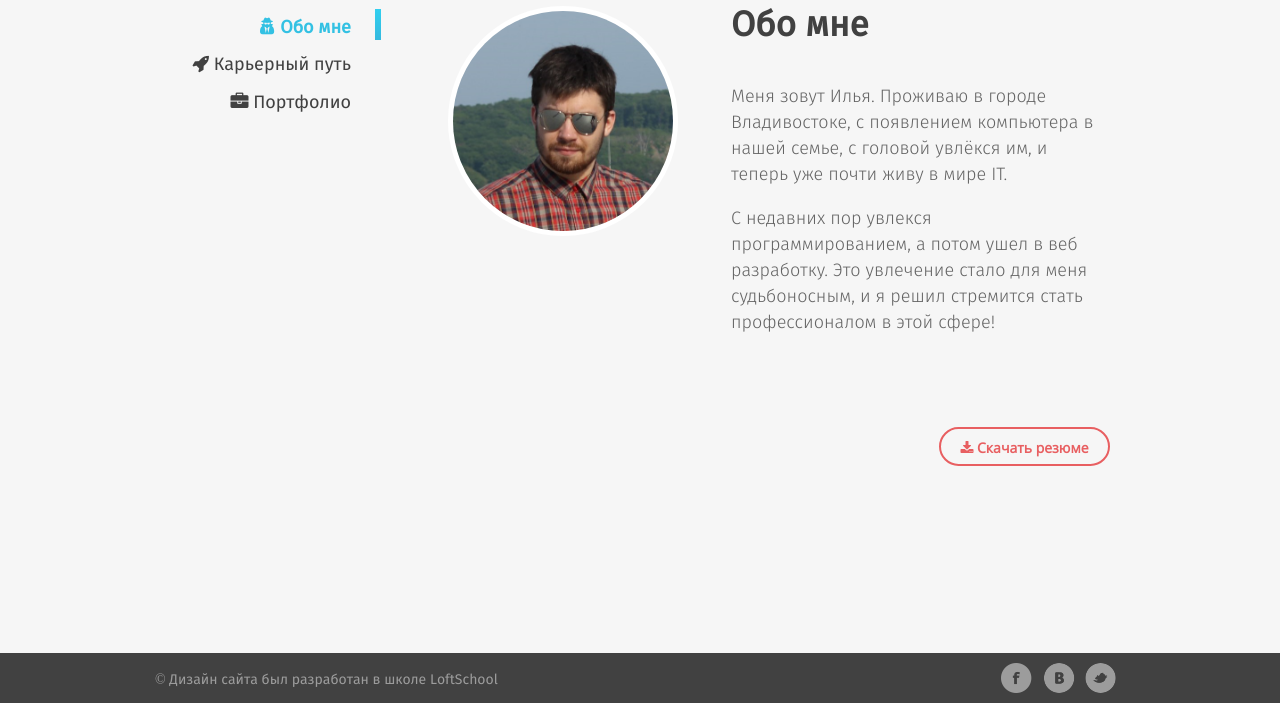
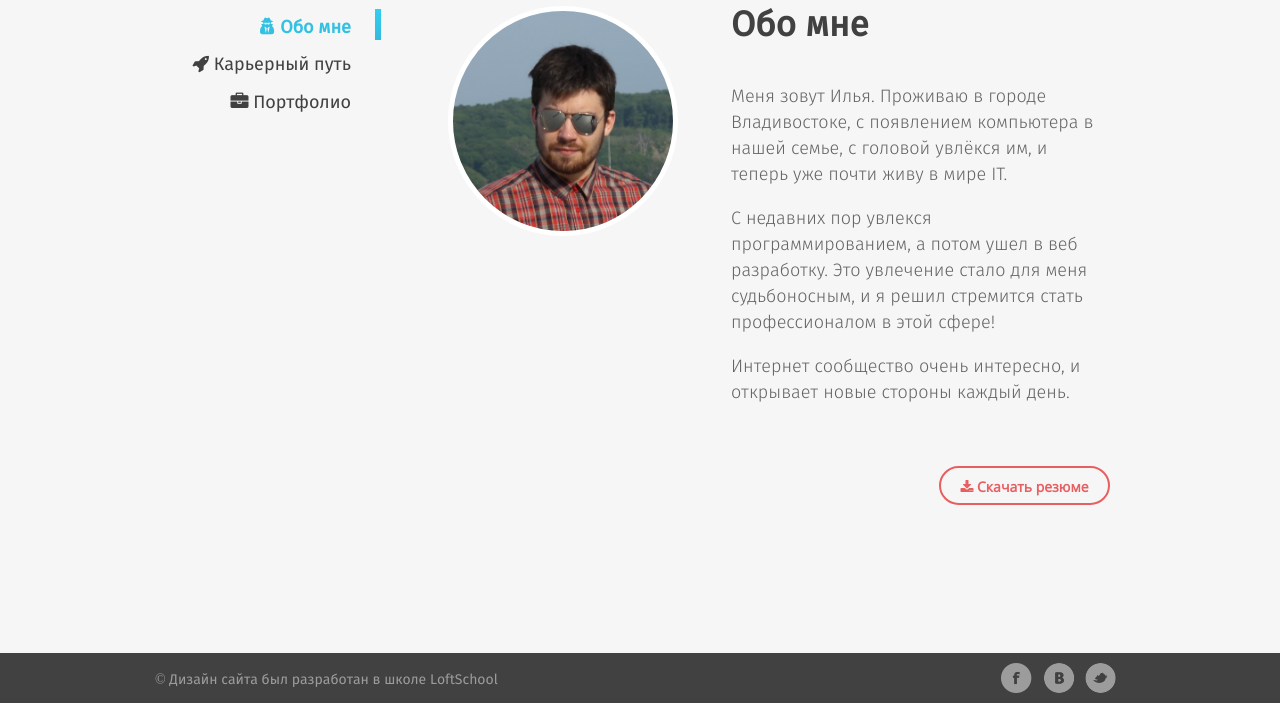
Before and after one commit to LeoSkyeer/LeoSky, a PHP site: page / in a window 1280 px wide. Shown: the part 97-800 px from the top of the page. Run offline with PHP 8.4, Linux system fonts and the light colour scheme; style sheets or scripts are compiled from the project's sources; some libraries are stand-ins or nearby versions.

Commit message:
new adaptiv

```diff
--- a/css/style.css
+++ b/css/style.css
@@ -402,7 +402,7 @@ span{
 }
 
 .about__text {
-	height: 291px;
+	height: 400px;
 	width: 365px;
 	overflow: auto;
 	font-size:18px;
@@ -416,7 +416,7 @@ span{
 	display: inline-block;
 	position: absolute;
 	right: 15px;
-	margin-top: 70px;
+	/*margin-top: 70px;*/
 	font-family: "Open Sans";
 }
 
--- a/less/styles/adaptiv.less
+++ b/less/styles/adaptiv.less
@@ -1,4 +1,4 @@
-@media (min-width: 1200px) { //desktop
+@media (min-width: 8000px) { //desktop
      body {
      width: 970px;
      background-color: red;
--- a/less/styles/desktop.less
+++ b/less/styles/desktop.less
@@ -1,4 +1,4 @@
-@media (max-width: 4000px) { //desktop
+@media (max-width: 8000px) { //desktop
 	.container{
 		width: 970px;
 	}
--- a/less/styles_career/adaptiv.less
+++ b/less/styles_career/adaptiv.less
@@ -1,4 +1,4 @@
-@media (min-width: 1200px) { //desktop
+@media (min-width: 8000px) { //desktop
      body {
      width: 970px;
      background-color: red;
--- a/less/styles_career/desktop.less
+++ b/less/styles_career/desktop.less
@@ -1,4 +1,4 @@
-@media (max-width: 1900px) { //desktop
+@media (max-width: 8000px) { //desktop
 	.container{
 		width: 970px;
 	}
--- a/less/styles_portfolio/adaptiv.less
+++ b/less/styles_portfolio/adaptiv.less
@@ -1,4 +1,4 @@
-@media (min-width: 1200px) { //desktop
+@media (min-width: 8000px) { //desktop
      body {
      width: 970px;
      background-color: red;
--- a/less/styles_portfolio/desktop.less
+++ b/less/styles_portfolio/desktop.less
@@ -1,4 +1,4 @@
-@media (max-width: 1900px) { //desktop
+@media (max-width: 8000px) { //desktop
 	.container{
 		width: 970px;
 	}
```
